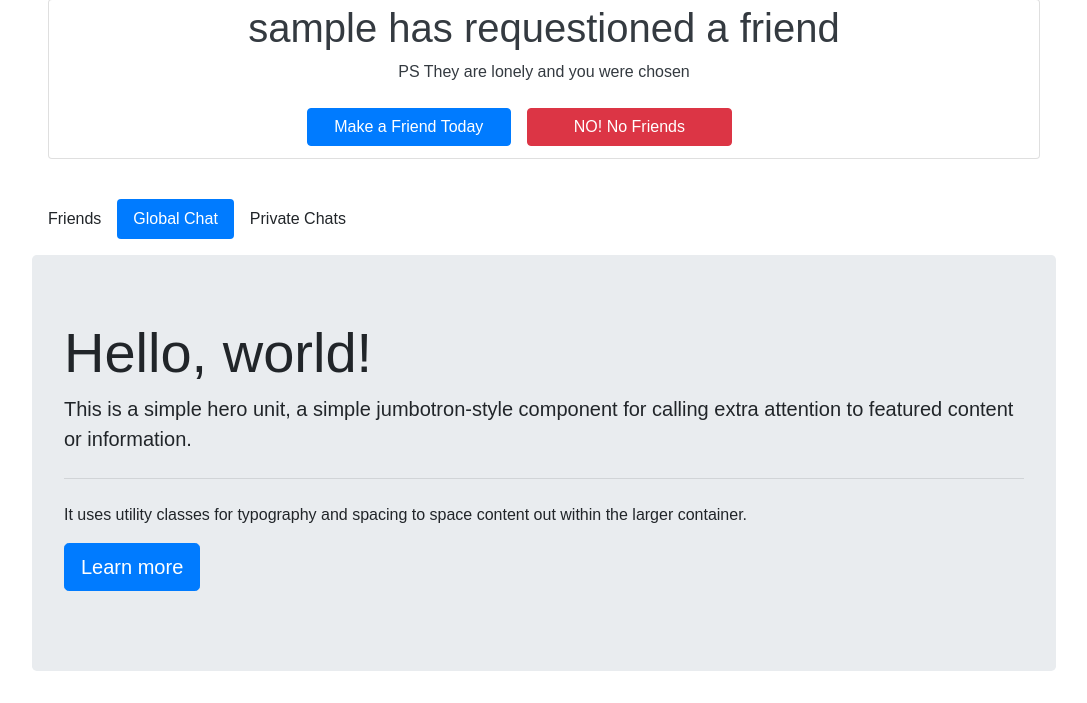
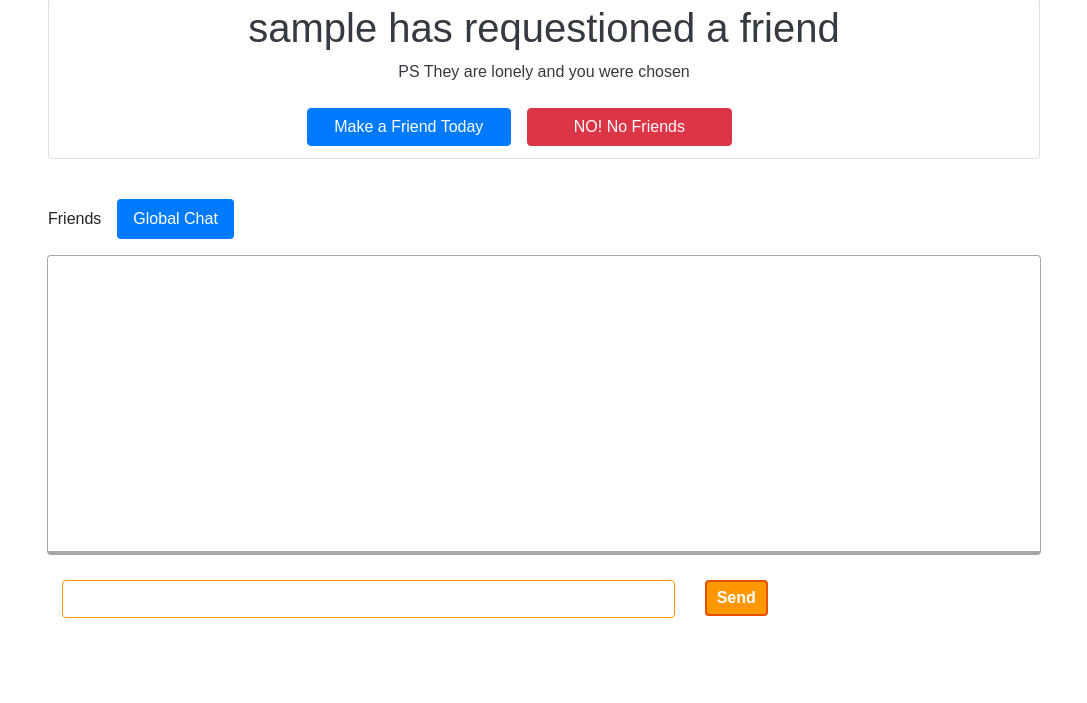
Before and after one commit to yomas000/devgrowtobeme, a CodeIgniter 4 app: template app/Views/friends.php in a window 1280 px wide, after a click on "Global Chat". Shown: the part 417-1120 px from the top of the page, without its empty margins (96-1183 px from the left). After the commit the page ends 1035 px from the top, so only its background shows below. Run offline with PHP 8.4 and a stand-in for CodeIgniter, Linux system fonts and the light colour scheme; the template is opened without the code that fills it: most values are stand-ins (such as "Sample title", 1, 10 or a date in 2020); some libraries are stand-ins or nearby versions.

Commit message:
global chat working Family mode is still needed to be added

```diff
--- a/app/Views/friends.php
+++ b/app/Views/friends.php
@@ -8,9 +8,6 @@
     </li>
     <li class="nav-item">
         <a class="nav-link" id="pills-chat-tab" data-toggle="pill" href="#pills-chat" role="tab" aria-controls="pills-chat" aria-selected="false">Global Chat</a>
-  </li>
-  <li class="nav-item">
-    <a class="nav-link" id="pills-pchat-tab" data-toggle="pill" href="#pills-pchat" role="tab" aria-controls="pills-pchat" aria-selected="false">Private Chats</a>
     </li>
 </ul>
 
@@ -27,8 +24,8 @@
                             </div>
                             <div class="col-2">
                                 <svg xmlns="http://www.w3.org/2000/svg" width="32" height="32" fill="red" class="bi bi-file-minus" viewBox="0 0 16 16" id="<?= $score["username"] ?>" onclick="deleteFriend(this);">
-                                    <path d="M5.5 8a.5.5 0 0 1 .5-.5h4a.5.5 0 0 1 0 1H6a.5.5 0 0 1-.5-.5z"/>
-                                    <path d="M4 0a2 2 0 0 0-2 2v12a2 2 0 0 0 2 2h8a2 2 0 0 0 2-2V2a2 2 0 0 0-2-2H4zm0 1h8a1 1 0 0 1 1 1v12a1 1 0 0 1-1 1H4a1 1 0 0 1-1-1V2a1 1 0 0 1 1-1z"/>
+                                    <path d="M5.5 8a.5.5 0 0 1 .5-.5h4a.5.5 0 0 1 0 1H6a.5.5 0 0 1-.5-.5z" />
+                                    <path d="M4 0a2 2 0 0 0-2 2v12a2 2 0 0 0 2 2h8a2 2 0 0 0 2-2V2a2 2 0 0 0-2-2H4zm0 1h8a1 1 0 0 1 1 1v12a1 1 0 0 1-1 1H4a1 1 0 0 1-1-1V2a1 1 0 0 1 1-1z" />
                                 </svg>
                             </div>
                         </div>
@@ -46,17 +43,26 @@
         <?php endif ?>
     </div>
     <div class="tab-pane fade" id="pills-chat" role="tabpanel" aria-labelledby="pills-chat-tab">
-        <div class="jumbotron">
-            <h1 class="display-4">Hello, world!</h1>
-            <p class="lead">This is a simple hero unit, a simple jumbotron-style component for calling extra attention to featured content or information.</p>
-            <hr class="my-4">
-            <p>It uses utility classes for typography and spacing to space content out within the larger container.</p>
-            <p class="lead">
-                <a class="btn btn-primary btn-lg" href="#" role="button">Learn more</a>
-            </p>
+        <div id="wrapper">
+            <div class="container mx-auto">
+                <div id="chatbox">
+                    <?php
+                    if (file_exists("log.html") && filesize("log.html") > 0) {
+                        $contents = file_get_contents("log.html");
+                        echo $contents;
+                    }
+                    ?>
+                </div>
+
+                <div class="row container">
+                    <div class="col-8">
+                        <input class="form-control" name="usermsg" type="text" id="usermsg" />
+                    </div>
+                    <div class="col-2">
+                        <input class="from-control" name="submitmsg" type="button" id="submitmsg" value="Send" onclick="sendMessage();" />
                     </div>
                 </div>
-    <div class="tab-pane fade" id="pills-pchat" role="tabpanel" aria-labelledby="pills-pchat-tab">
+            </div>
         </div>
     </div>
 
--- /dev/null
+++ b/public/log.html
@@ -0,0 +1 @@
+<div class='msgln'><span class='chat-time'>12:45 PM</span> <b class='user-name'>Yomas000</b>This is a test<br></div>
--- a/public/scripts.js
+++ b/public/scripts.js
@@ -294,3 +294,31 @@ function updateSetting(e){
 
     })
 }
+
+function sendMessage(){
+
+    var message = $("#usermsg")[0].value;
+
+    $("#usermsg")[0].value = "";
+
+    $.post("/friends", {
+
+        "type": "chatmsg",
+        "msg": message
+
+    }, function (data, status) {
+        loadLog();
+    });
+}
+
+function loadLog() {
+    $.ajax({
+        url: "log.html",
+        cache: false,
+        success: function (html) {
+            $("#chatbox").html(html); //Insert chat log into the #chatbox div
+        },
+    });
+}
+
+setInterval(loadLog, 2500);
--- a/public/style.css
+++ b/public/style.css
@@ -61,3 +61,90 @@ ul ul a {
 .hover-button:hover {
     fill: #359da0;
 }
+
+
+
+  #chatbox {
+      text-align: left;
+      margin-bottom: 25px;
+      padding: 10px;
+      background: #fff;
+      height: 300px;
+      /* width: 530px; */
+      border: 1px solid #a7a7a7;
+      /* overflow: auto; */
+      border-radius: 4px;
+      border-bottom: 4px solid #a7a7a7;
+  }
+
+  #usermsg {
+      flex: 1;
+      border-radius: 4px;
+      border: 1px solid #ff9800;
+  }
+
+  #name {
+      border-radius: 4px;
+      border: 1px solid #ff9800;
+      padding: 2px 8px;
+  }
+
+  #submitmsg,
+  #enter {
+      background: #ff9800;
+      border: 2px solid #e65100;
+      color: white;
+      padding: 4px 10px;
+      font-weight: bold;
+      border-radius: 4px;
+  }
+
+  .error {
+      color: #ff0000;
+  }
+
+  #menu {
+      padding: 15px 25px;
+      display: flex;
+  }
+
+  #menu p.welcome {
+      flex: 1;
+  }
+
+  a#exit {
+      color: white;
+      background: #c62828;
+      padding: 4px 8px;
+      border-radius: 4px;
+      font-weight: bold;
+  }
+
+  .msgln {
+      margin: 0 0 5px 0;
+  }
+
+  .msgln span.left-info {
+      color: orangered;
+  }
+
+  .msgln span.chat-time {
+      color: #666;
+      font-size: 60%;
+      vertical-align: super;
+  }
+
+  .msgln b.user-name,
+  .msgln b.user-name-left {
+      font-weight: bold;
+      background: #546e7a;
+      color: white;
+      padding: 2px 4px;
+      font-size: 90%;
+      border-radius: 4px;
+      margin: 0 5px 0 0;
+  }
+
+  .msgln b.user-name-left {
+      background: orangered;
+  }
```
Also changed, not shown: app/Controllers/Friends.php (+13 -2 lines). Lines whose indentation alone changed are shown as unchanged.
